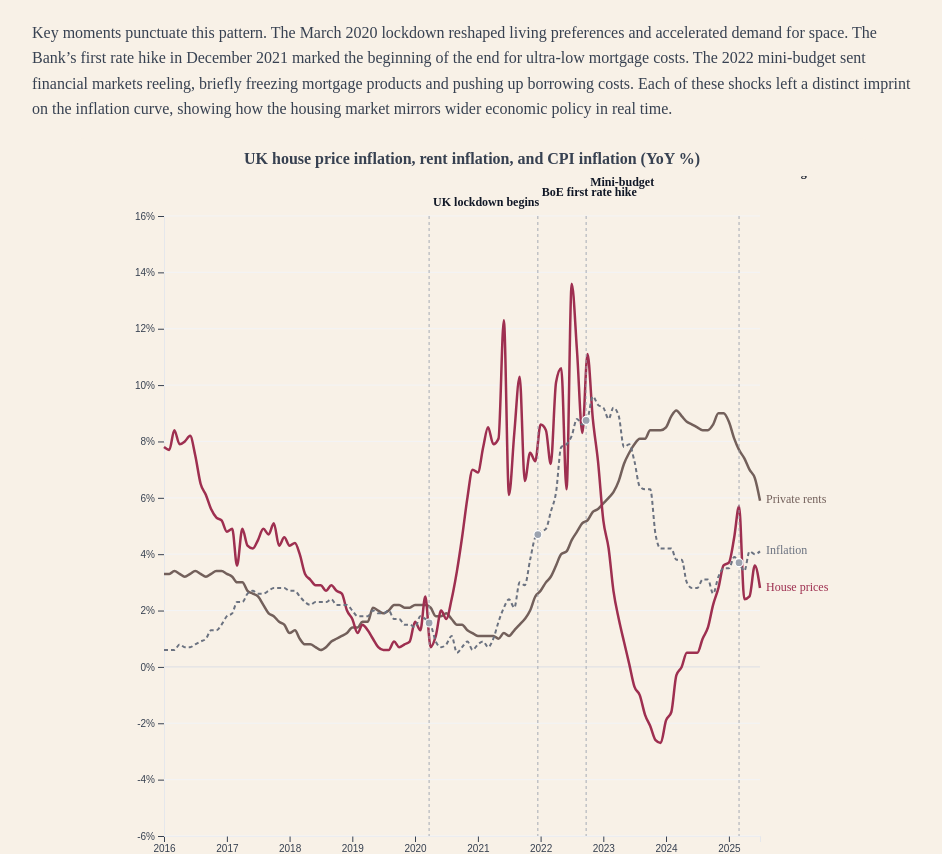
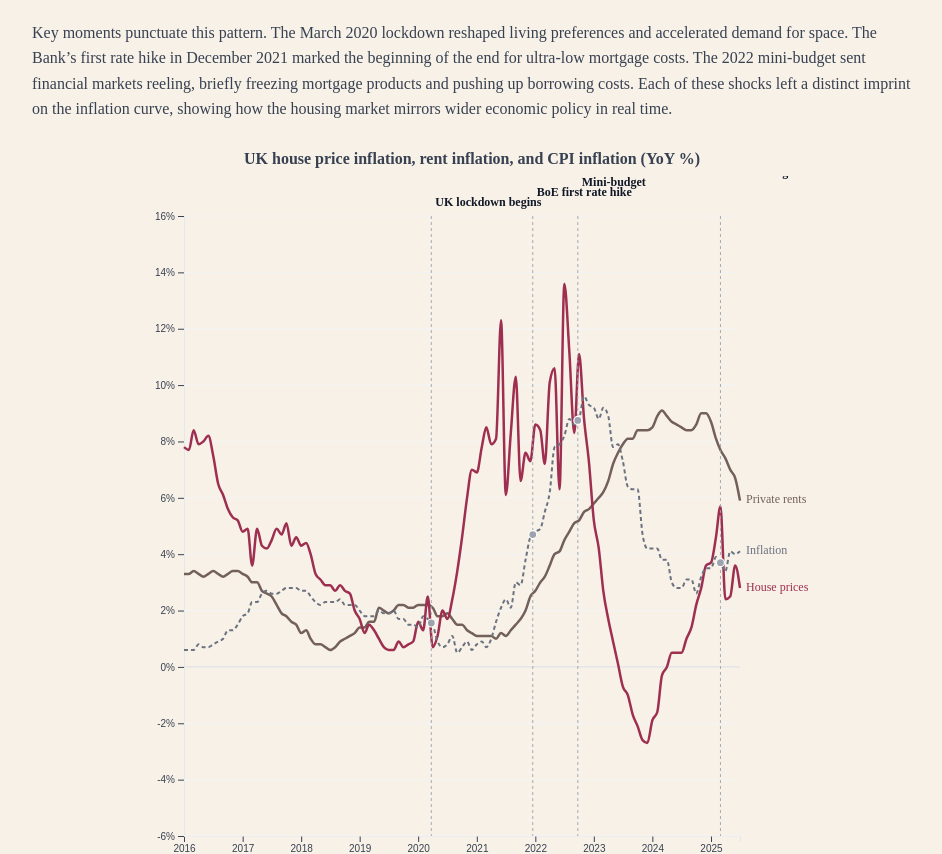
Before and after one commit to victoriaehrlich/london-housing, a React (Vite) app: page / in a window 1280 px wide. Shown: the part 680-1534 px from the top of the page, without its empty margins (168-1110 px from the left). Built offline with nearby package versions, Linux system fonts and the light colour scheme.

Commit message:
Fix: constrain chart width to 840px for desktop alignment

```diff
--- a/src/App.jsx
+++ b/src/App.jsx
@@ -105,7 +105,7 @@ export default function App() {
             </p>
 
             {/* Chart container constrained to TEXT_MAX */}
-            <div style={{ maxWidth: TEXT_MAX, width: "100%", margin: "12px auto 0" }}>
+            <div style={{ maxWidth: TEXT_MAX, width: "840px", margin: "12px auto 0" }}>
               <InflationYoYTwoSeries />
             </div>
           </div>
```
